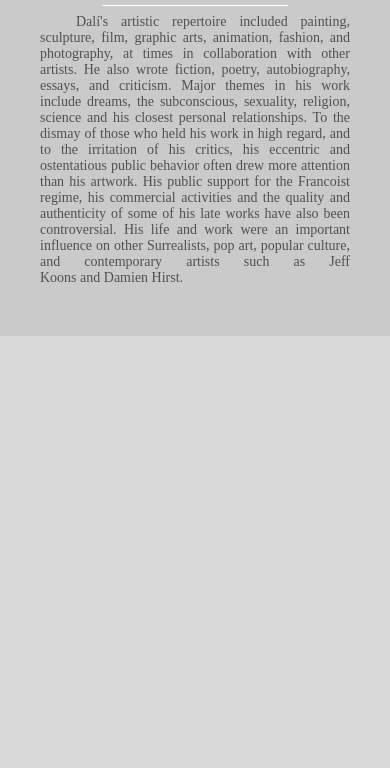
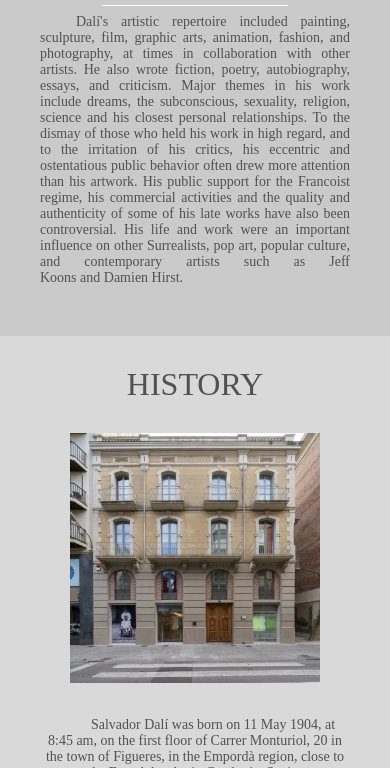
Before and after one commit to NetViacheslav/dali_page, a plain HTML site: page index.html in a window 390 px wide. Shown: the part 1232-2000 px from the top of the page. Before the commit the page ends 1568 px from the top, so only its background shows below. Drawn offline with Linux system fonts and the light colour scheme; a web font is replaced by a local one.

Commit message:
Add section history

```diff
--- a/index.css
+++ b/index.css
@@ -3,3 +3,4 @@
 @import url('styles/header.css');
 @import url('styles/home.css');
 @import url('styles/about.css');
+@import url('styles/history.css');
--- a/index.html
+++ b/index.html
@@ -54,6 +54,14 @@
         <p class="about-description" aria-label="description">Dalí's artistic repertoire included painting, sculpture, film, graphic arts, animation, fashion, and photography, at times in collaboration with other artists. He also wrote fiction, poetry, autobiography, essays, and criticism. Major themes in his work include dreams, the subconscious, sexuality, religion, science and his closest personal relationships. To the dismay of those who held his work in high regard, and to the irritation of his critics, his eccentric and ostentatious public behavior often drew more attention than his artwork. His public support for the Francoist regime, his commercial activities and the quality and authenticity of some of his late works have also been controversial. His life and work were an important influence on other Surrealists, pop art, popular culture, and contemporary artists such as Jeff Koons and Damien Hirst.</p>
       </div>
     </section>
+
+    <section class="history" aria-label="history section">
+      <div class="container">
+        <h2 class="history-title" aria-label="history title">History</h2>
+        <img class="history-photo" src="assets/webp/house_dali.webp" alt="birthplace Dali">
+        <p class="history-description" aria-label="description">Salvador Dalí was born on 11 May 1904, at 8:45 am, on the first floor of Carrer Monturiol, 20 in the town of Figueres, in the Empordà region, close to the French border in Catalonia, Spain.</p>
+      </div>
+    </section>
   </main>
 
   <footer>
--- a/styles/about.css
+++ b/styles/about.css
@@ -2,6 +2,7 @@
   background-color: var(--bg-main-grey);
   padding: 30px 30px 50px;
   text-align: center;
+  color: var(--font-color-grey);
 }
 
 .about-title {
@@ -9,13 +10,11 @@
   font-size: 48px;
   font-weight: 400;
   text-transform: uppercase;
-  color: var(--font-color-grey);
 }
 
 .about-description {
   font-size: 28px;
   font-weight: 300;
-  color: var(--font-color-grey);
   text-align: justify;
   text-indent: 36px;
 }
--- a/styles/basic.css
+++ b/styles/basic.css
@@ -20,6 +20,7 @@
 }
 
 h1,
+h2,
 p {
   margin: 0;
 }
--- /dev/null
+++ b/styles/history.css
@@ -0,0 +1,40 @@
+.history {
+  background-color: var(--bg-main);
+  padding: 30px 30px 50px;
+  text-align: center;
+  color: var(--font-color-grey);
+}
+
+.history-title {
+  margin: 0 0 30px 0;
+  font-size: 48px;
+  font-weight: 400;
+  text-transform: uppercase;
+}
+
+.history-photo {
+  width: 100%;
+  max-width: 500px;
+  height: 500px;
+  object-fit: cover;
+}
+
+.history-description {
+  margin-top: 30px;
+  font-size: 28px;
+  font-weight: 300;
+  text-indent: 36px;
+}
+
+@media (max-width: 850px) {
+  .history-title {
+    font-size: 32px;
+  }
+  .history-photo {
+    width: 250px;
+    height: 250px;
+  }
+  .history-description {
+    font-size: 14px;
+  }
+}
```
